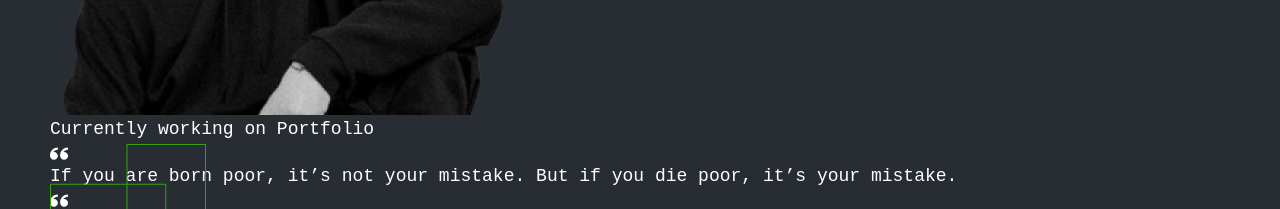
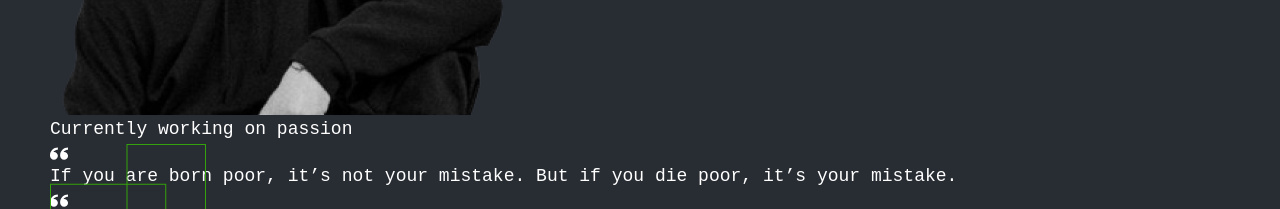
Before and after one commit to devdoubled/my-portfolio, a Next.js app: page / in a window 1280 px wide. Shown: the part 456-665 px from the top of the page. Built offline with nearby package versions, Linux system fonts and the light colour scheme.

Commit message:
Update UI

```diff
--- a/src/components/ui/Home/HomeIntroduction/HomeIntroduction.tsx
+++ b/src/components/ui/Home/HomeIntroduction/HomeIntroduction.tsx
@@ -32,7 +32,7 @@ export default function HomeIntroduction() {
               <div className={cx("shape")}></div>
               <span className={cx("text")}>
                 Currently working on{" "}
-                <span className={cx("highlight")}>Portfolio</span>
+                <span className={cx("highlight")}>passion</span>
               </span>
             </div>
           </div>
```
